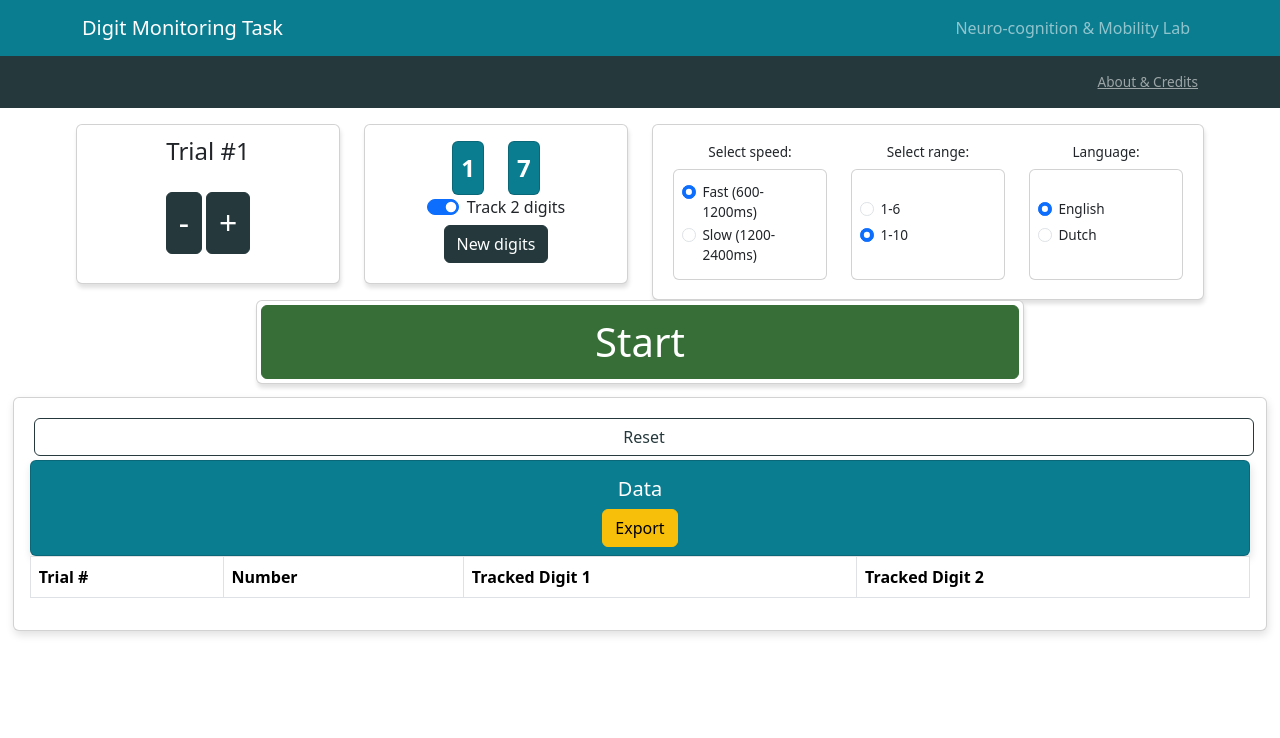
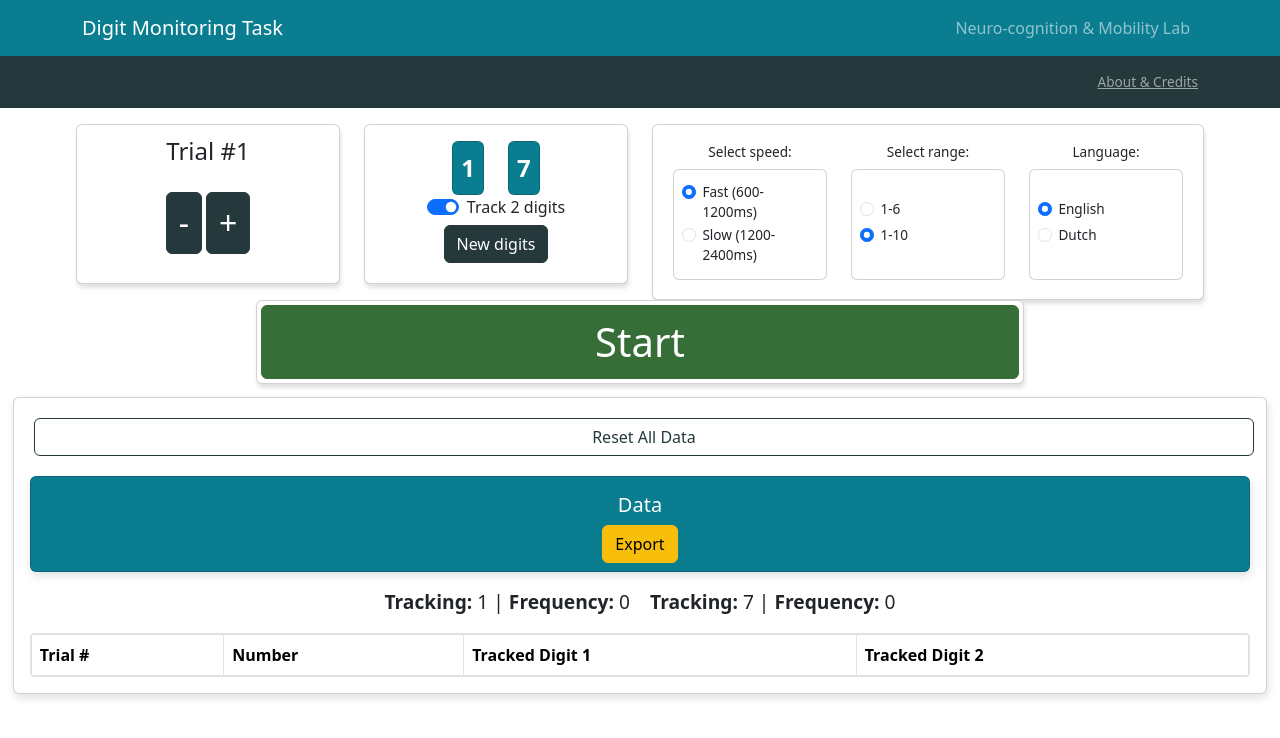
Before and after one commit to neurocog-mobility/app-digit-monitor, a React (Create React App) app: page / in a window 1280 px wide. Shown: the top 738 px of the page. Built offline with nearby package versions, Linux system fonts and the light colour scheme.

Commit message:
Update App.js

```diff
--- a/src/App.js
+++ b/src/App.js
@@ -31,7 +31,6 @@ import num7Nl from './audio/nl/7.mp3'
 import num8Nl from './audio/nl/8.mp3'
 import num9Nl from './audio/nl/9.mp3'
 import num10Nl from './audio/nl/10.mp3'
-
 
 import { useState, useEffect, useRef, useCallback } from 'react';
 
@@ -67,7 +66,6 @@ function App() {
     return JSON.parse(window.localStorage.getItem('LIST_TRIALS_DIGITMONITOR')) || []
   });
 
-
   useEffect(() => {
     window.localStorage.setItem('COUNT_DIGITMONITOR', JSON.stringify(trialCount));
   }, [trialCount]);
@@ -99,7 +97,6 @@ function App() {
   useEffect(() => {
     window.localStorage.setItem('WEIGHTS_DIGITMONITOR', JSON.stringify(trackedWeights));
   }, [trackedWeights]);
-
 
   useEffect(() => {
     const intervalId = setInterval(
@@ -174,8 +171,6 @@ function App() {
     handleGenerateDigits();
   }, [doubleDigits, listAudio, handleGenerateDigits]);
 
-
-
   function handleStartStop() {
     setIsPlaying(!isPlaying);
   }
@@ -210,9 +205,6 @@ function App() {
     setLanguage('nl');
   }
 
-
-
-
   function handleValid(id) {
     const newList = listTrials.map((item) => {
       if (item.id === id) {
@@ -226,6 +218,7 @@ function App() {
     });
     setListTrials(newList);
   }
+
   function convertToCSV(arr) {
     const array = [Object.keys(arr[0])].concat(arr)
 
@@ -233,6 +226,7 @@ function App() {
       return Object.values(it).toString()
     }).join('\n')
   }
+
   function handleExport() {
     if (listTrials.length > 0) {
       console.log([convertToCSV(listTrials)])
@@ -268,6 +262,10 @@ function App() {
     setListTrials([]);
     setShow(false);
   }
+
+  const currentTrialData = listTrials.filter(t => t.trial === trialCount && t.valid);
+  const freqOne = currentTrialData.filter(t => t.number === trackedDigits[0]).length;
+  const freqTwo = doubleDigits ? currentTrialData.filter(t => t.number === trackedDigits[1]).length : 0;
 
   return (
     <>
@@ -312,8 +310,8 @@ function App() {
             }}>
             <Row>
               {trackedDigits.map((number, index) => (
-                <Col>
-                  <Card bg="primary" key={index}
+                <Col key={index}>
+                  <Card bg="primary"
                     style={{ padding: "8px", color: "#fff", fontWeight: "bolder", fontSize: "1.5rem", textAlign: "center" }}>
                     {number}
                   </Card>
@@ -362,12 +360,9 @@ function App() {
                   <Form.Check style={{ fontSize: '0.85rem' }} type="radio" label="Dutch" name="langOptions" onChange={handleLanguageNl} checked={language === 'nl'} />
                 </Card>
               </Col>
-
             </Row>
           </Card>
         </Col>
-
-
       </Row>
 
       <Card style={{ marginLeft: "20vw", marginRight: "20vw", marginTop: "16px", boxShadow: "1px 4px 4px #e1e1e1" }}>
@@ -421,8 +416,9 @@ function App() {
 
       <Card style={{ width: '98vw', margin: '1vw', boxShadow: "1px 4px 8px #e1e1e1" }}>
         <Card.Body>
-          <Button variant="outline-dark" size="block" onClick={handleShow}>Reset</Button>
-          <Card bg='primary' text="light" style={{ width: '100%', boxShadow: "1px 4px 8px #e1e1e1", position: 'sticky', top: '0', zIndex: '1', height: '12vh' }}>
+          <Button variant="outline-dark" size="block" onClick={handleShow}>Reset All Data</Button>
+
+          <Card bg='primary' text="light" style={{ width: '100%', boxShadow: "1px 4px 8px #e1e1e1", position: 'sticky', top: '0', zIndex: '1', height: '12vh', marginTop: '16px' }}>
             <Card.Body>
               <Card.Title style={{ display: 'flex', justifyContent: 'center' }}>Data</Card.Title>
               <div style={{ marginBottom: '2px', display: 'flex', justifyContent: 'center' }}>
@@ -430,8 +426,21 @@ function App() {
               </div>
             </Card.Body>
           </Card>
-          <Table striped bordered hover>
-            <thead style={{ position: 'sticky', top: '12vh', zIndex: '1' }}>
+
+          <div style={{ display: 'flex', justifyContent: 'center', margin: '16px 0', fontSize: '1.2rem' }}>
+            <span style={{ marginRight: '20px' }}>
+              <strong>Tracking:</strong> {trackedDigits[0]} | <strong>Frequency:</strong> {freqOne}
+            </span>
+            {doubleDigits && (
+              <span>
+                <strong>Tracking:</strong> {trackedDigits[1]} | <strong>Frequency:</strong> {freqTwo}
+              </span>
+            )}
+          </div>
+
+          <div style={{ maxHeight: '40vh', overflowY: 'auto', border: '1px solid #dee2e6', borderRadius: '4px' }}>
+            <Table striped bordered hover style={{ margin: 0 }}>
+              <thead style={{ position: 'sticky', top: '0', zIndex: '1', backgroundColor: '#f8f9fa' }}>
                 <tr>
                   <th>Trial #</th>
                   <th>Number</th>
@@ -442,7 +451,7 @@ function App() {
               <tbody>
                 {listTrials.map((itemTrial, index) => {
                   return (
-                  <tr key={index} onClick={() => handleValid(itemTrial.id)}>
+                    <tr key={index} onClick={() => handleValid(itemTrial.id)} style={{ cursor: 'pointer' }}>
                       <td style={{
                         textDecoration: itemTrial.valid ? "none" : "line-through",
                         color: itemTrial.valid ? "black" : "red",
@@ -464,6 +473,7 @@ function App() {
                 })}
               </tbody>
             </Table>
+          </div>
         </Card.Body>
       </Card>
     </>
```
Lines whose indentation alone changed are shown as unchanged.
